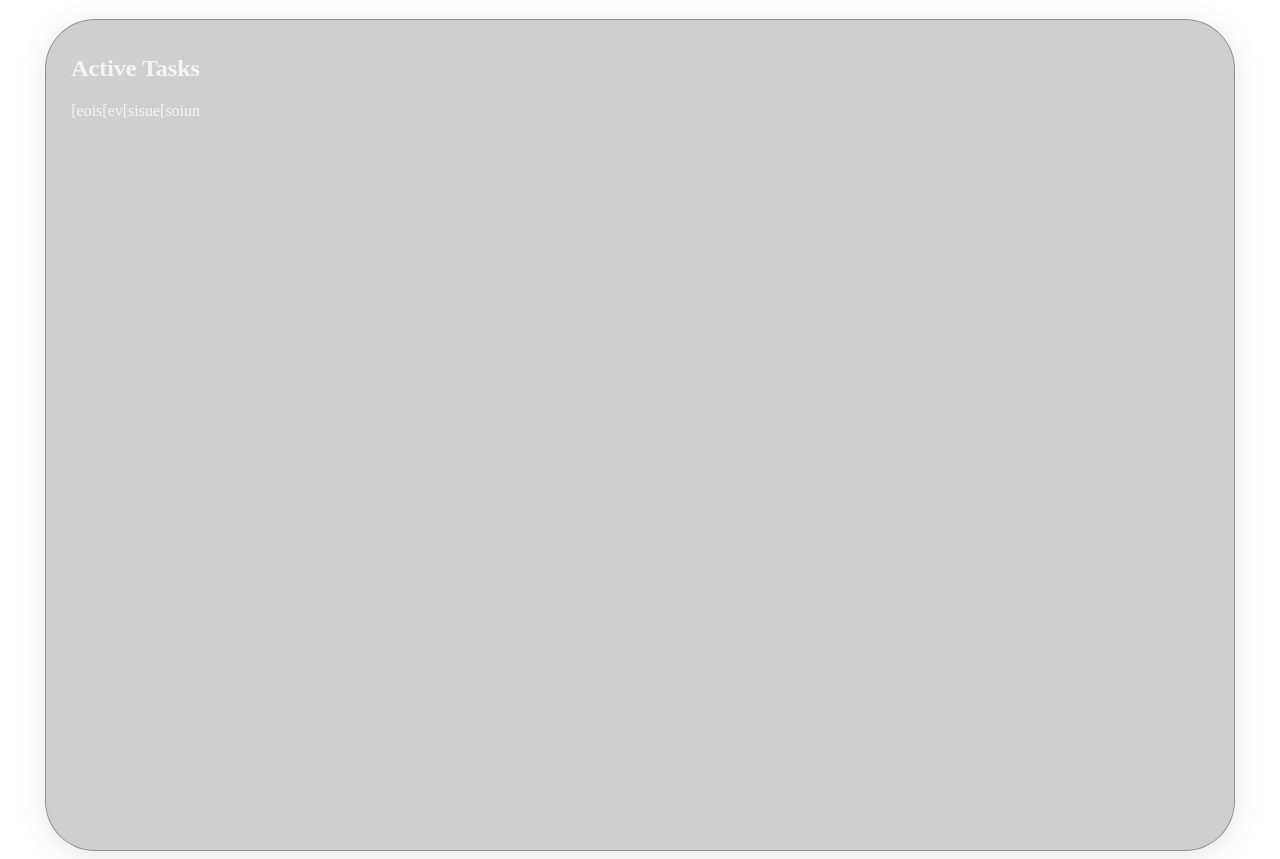
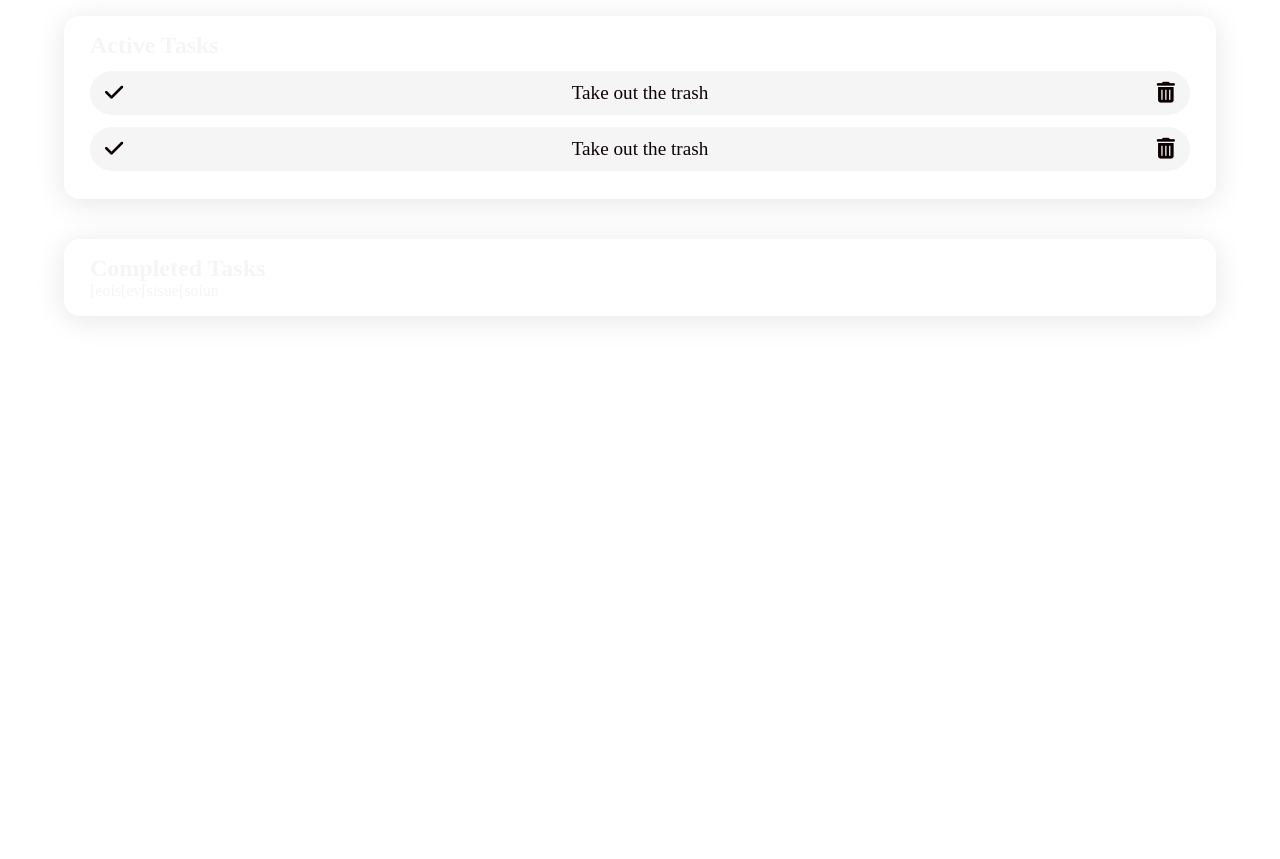
Before and after one commit to Lord-Nickelbottoms/To-Do-List, a plain HTML site: page index.html in a window 1280 px wide. Shown: the part 61-920 px from the top of the page. After the commit the page ends 800 px from the top, so only its background shows below. Drawn offline with Linux system fonts and the light colour scheme.

Commit message:
Added style rulings for active task list and task items. Changed layout

```diff
--- a/index.html
+++ b/index.html
@@ -5,18 +5,56 @@
     <meta name="viewport" content="width=device-width, initial-scale=1.0">
 
     <link rel="stylesheet" href="styles/base.css">
+    <link rel="stylesheet" href="https://cdnjs.cloudflare.com/ajax/libs/font-awesome/6.6.0/css/all.min.css" integrity="sha512-Kc323vGBEqzTmouAECnVceyQqyqdsSiqLQISBL29aUW4U/M7pSPA/gEUZQqv1cwx4OnYxTxve5UMg5GT6L4JJg==" crossorigin="anonymous" referrerpolicy="no-referrer" />
     <title>Let's Get Productive</title>
 </head>
 <body>
 
     <h1>To-Do</h1>
 
-    <!-- Task List Card -->
+    <!-- Active Task List Card -->
     <div class="card-container">
 
         <h2>Active Tasks</h2>
 
         <div class="active-task-list">
+
+            <div class="task active-task">
+
+                <div class="complete-button">
+                    <i class="fa-solid fa-check"></i>
+                </div>
+
+                <p class="task-information">Take out the trash</p>
+
+                <div class="delete-button">
+                    <i class="fa-solid fa-trash-can"></i>
+                </div>
+            </div>
+
+            <div class="task active-task">
+
+                <div class="complete-button">
+                    <i class="fa-solid fa-check"></i>
+                </div>
+
+                <p class="task-information">Take out the trash</p>
+
+                <div class="delete-button">
+                    <i class="fa-solid fa-trash-can"></i>
+                </div>
+            </div>
+
+        </div>
+
+    </div>
+
+    <!-- Complete Task List Card -->
+    <div class="card-container">
+
+        <h2>Completed Tasks</h2>
+
+        <div class="completed-task-list">
             <p>[eois[ev[sisue[soiun</p>
         </div>
 
--- a/styles/base.css
+++ b/styles/base.css
@@ -3,25 +3,74 @@
 @import url('fonts.css');
 
 * {
+    box-sizing: border-box;
+    margin: 0;
+    padding: 0;
     color: whitesmoke;
 }
 
 body {
     background-image: url("/styles/images/background.jpg");
+    background-size: cover;
+    background-repeat: no-repeat;
+    background-attachment: fixed;
 }
 
 .card-container {
     width: 90%;
-    height: 100vh;
+    margin-top: 30pt;
     margin-left: auto;
     margin-right: auto;
     padding: 15px 25px;
 
     /* From https://css.glass */
-    background: rgba(0, 0, 0, 0.19);
-    border-radius: 50px;
+    background: rgba(255, 255, 255, 0.26);
+    border-radius: 16px;
     box-shadow: 0 4px 30px rgba(0, 0, 0, 0.1);
-    backdrop-filter: blur(17px);
-    -webkit-backdrop-filter: blur(17px);
-    border: 1px solid rgba(0, 0, 0, 0.3);
+    backdrop-filter: blur(20px);
+    -webkit-backdrop-filter: blur(20px);
+    border: 1px solid rgba(255, 255, 255, 0.44);
 }
+
+.active-task {
+    background-color: whitesmoke;
+    display: flex;
+    justify-content: space-between;
+    align-items: center;
+    flex-direction: row;
+    padding: 5px 10px;
+    margin-top: 12px;
+    margin-bottom: 12px;
+    border-radius: 50px     ;
+}
+
+.complete-button {
+    padding: 5px;
+    font-size: 1.3em;
+}
+
+.fa-check {
+    color: var(--licorice);
+    font-size: 1.3rem;
+    margin-left: auto;
+    margin-right: auto;
+}
+
+.task-information {
+    font-size: 1.2rem;
+    color: var(--licorice);
+    flex-grow: 2;
+    text-align: center;
+}
+
+.fa-trash-can {
+    color: var(--licorice);
+    font-size: 1.3rem;
+    margin-left: auto;
+    margin-right: auto;
+    margin-top: auto;
+}
+
+.delete-button {
+    padding: 5px;
+}
```
